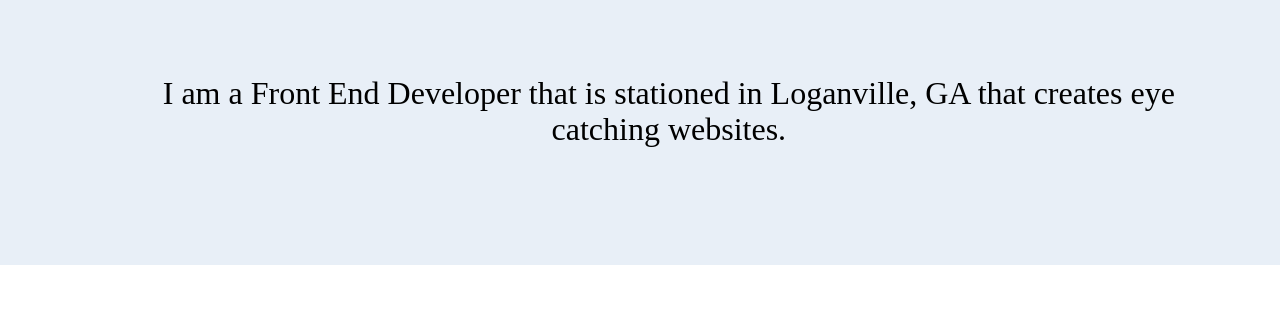
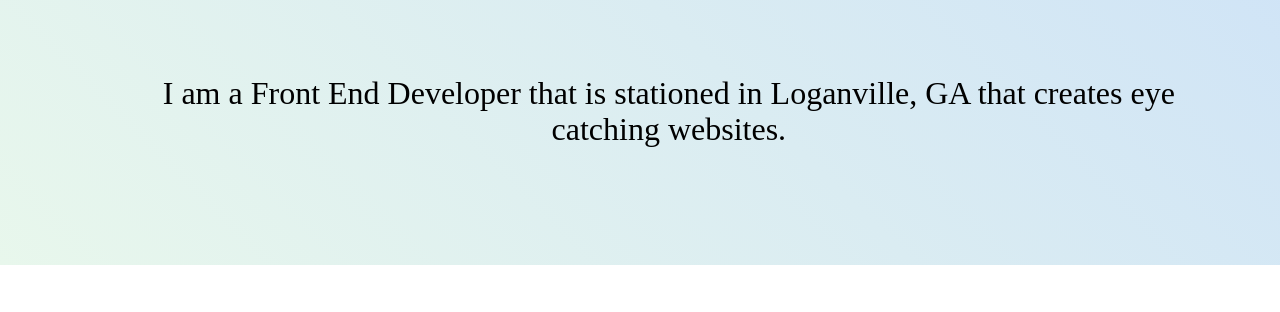
Before and after one commit to AyeTone/Portfolio, a website built with Parcel: page index.html in a window 1280 px wide. Shown: the part 280-592 px from the top of the page. Built offline with nearby package versions, Linux system fonts and the light colour scheme; a web font is replaced by a local one.

Commit message:
Edited Background

```diff
--- a/css/main.css
+++ b/css/main.css
@@ -145,7 +145,7 @@ figure {
 header,
 #skills,
 footer {
-  background-color: #e8eff7;
+  background: linear-gradient(45deg, #e8f7ec, #cce1f8) ;
 }
 
 header,
```
